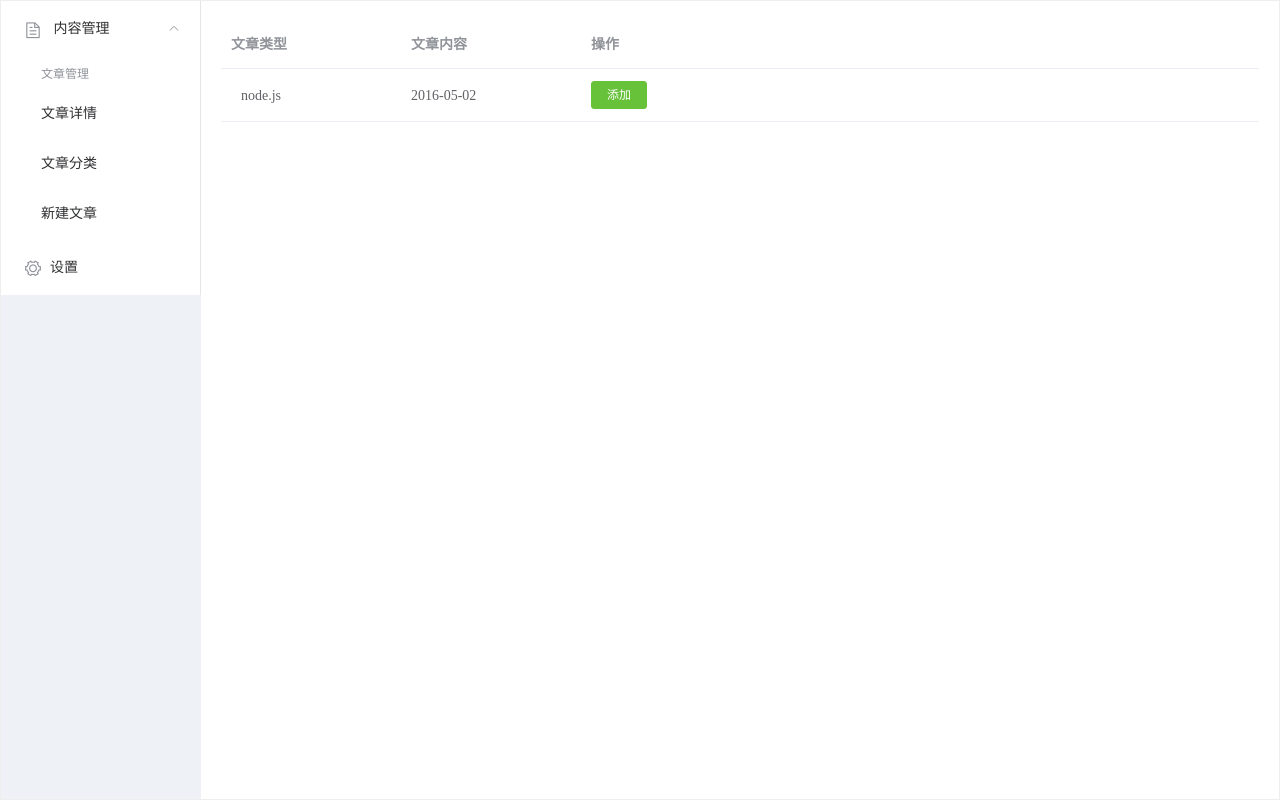
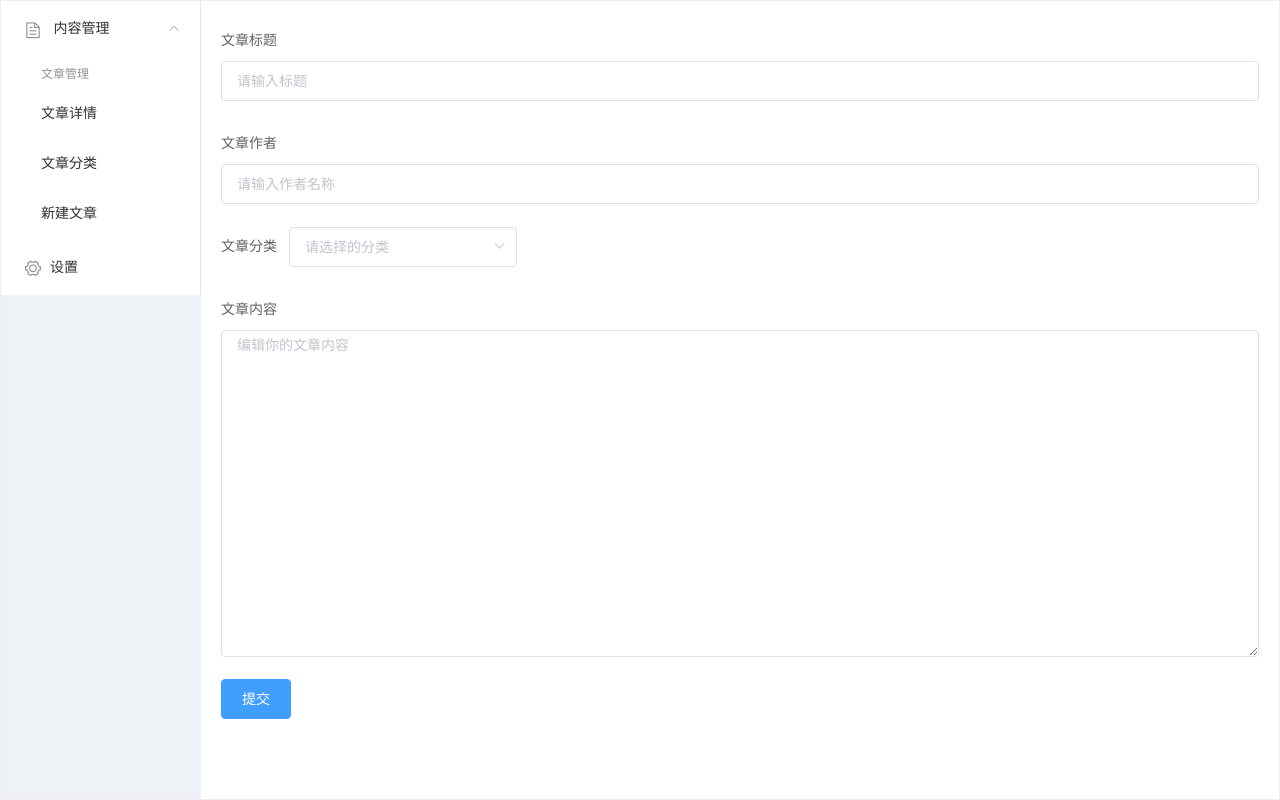
Before and after one commit to ZhengMaster2020/mongodb, a Vue app: page /articles/add in a window 1280 px wide. Built offline with nearby package versions, Linux system fonts and the light colour scheme.

Commit message:
update project

```diff
--- a/src/components/ArticlesAddNews.vue
+++ b/src/components/ArticlesAddNews.vue
@@ -1,31 +1,22 @@
 <template>
   <div class="articles-addnews">
-    <el-table
-    :data="tableData"
-    style="width: 100%">
-    <el-table-column
-      label="文章类型"
-      width="180">
-      <template slot-scope="scope">
-        <span style="margin-left: 10px">{{ scope.row.category }}</span>
-      </template>
-    </el-table-column>
-    <el-table-column
-      label="文章内容"
-      width="180">
-      <template slot-scope="scope">
-        <span>{{ scope.row.body }}</span>
-      </template>
-    </el-table-column>
-    <el-table-column label="操作">
-      <template slot-scope="scope">
-        <el-button
-          size="mini"
-          type="success"
-          @click="handleEdit(scope.$index, scope.row)">添加</el-button>
-      </template>
-    </el-table-column>
-  </el-table>
+    <el-form :model="newArticle">
+      <el-form-item label="文章标题">
+        <el-input v-model="newArticle.title"  placeholder="请输入标题"></el-input>
+      </el-form-item>
+      <el-form-item label="文章作者">
+        <el-input v-model="newArticle.author"  placeholder="请输入作者名称"></el-input>
+      </el-form-item>
+      <el-form-item label="文章分类">
+        <el-select v-model="newArticle.category"  placeholder="请选择的分类">
+          <el-option label="item" value="item"></el-option>
+        </el-select>
+      </el-form-item>
+      <el-form-item label="文章内容">
+        <el-input type="textarea" placeholder="编辑你的文章内容" rows="15"></el-input>
+      </el-form-item>
+    </el-form>
+    <el-button type="primary">提交</el-button>
   </div>
 </template>
 
@@ -34,25 +25,15 @@ export default {
   name: 'articles-addnews',
   data () {
     return {
-      tableData: [{
-        body: '2016-05-02',
-        category: 'node.js',
-        categories: [
-          {
-            value: '选项1',
-            label: 'Node.js'
-          }
-        ],
-        address: '上海市普陀区金沙江路 1518 弄'
-      }]
+      newArticle: {
+        title: '',
+        author: '',
+        category: ['node.js', 'java', 'javascript']
+      }
     }
   },
   methods: {
     handleEdit (index, row) {
-      console.log(index, row)
-    },
-    handleDelete (index, row) {
-      console.log(index, row)
     }
   }
 }
--- a/src/components/ArticlesDetail.vue
+++ b/src/components/ArticlesDetail.vue
@@ -1,6 +1,6 @@
 <template>
   <div class="articles-name">
-    <el-table :data="data">
+    <el-table :data="articles">
       <el-table-column prop="date" label="发布日期" width="140"></el-table-column>
       <el-table-column prop="title" label="文章标题" width="120"></el-table-column>
       <el-table-column prop="categories" label="文章分类" width="100"></el-table-column>
@@ -13,7 +13,7 @@
         label="操作"
         width="100">
       <template slot-scope="scope">
-        <el-button @click="handleClick(scope.row)" type="success" size="small">编辑</el-button>
+        <el-button @click="gotoEdit(scope.row)" type="success" size="small">编辑</el-button>
       </template>
     </el-table-column>
     </el-table>
@@ -25,18 +25,23 @@ export default {
   name: 'articles-detail',
   data () {
     return {
-      data: [
-        {
-          date: '2019-8-9',
-          title: 'zhangsan',
-          categories: 'Node.js',
-          author: '张三',
-          readCount: '12',
-          collectCount: '20',
-          body: 'body'
-        }
-      ]
+      articles: []
     }
+  },
+  methods: {
+    fetchDate () {
+      this.$http.get('articles').then(res => {
+        // console.log(res.data)
+        this.articles = res.data
+      })
+    },
+    gotoEdit (row) {
+      // console.log(row)
+      this.$router.push('/articles/edit')
+    }
+  },
+  created () {
+    this.fetchDate()
   }
 }
 </script>
--- /dev/null
+++ b/src/components/ArticlesEdit.vue
@@ -0,0 +1,38 @@
+<template>
+  <div class="articles-addnews">
+    <el-table :data="editArticle" style="width: 100%">
+      <el-table-column label="文章类型" width="100">
+        <template slot-scope="scope">
+          <span style="margin-left: 10px">{{ scope.row.category }}</span>
+        </template>
+      </el-table-column>
+      <el-table-column prop="title" label="文章标题" width="120"></el-table-column>
+      <el-table-column prop="author" label="文章作者" width="100  "></el-table-column>
+      <el-table-column label="文章内容" width="180">
+        <template slot-scope="scope">
+          <span>{{ scope.row.body }}</span>
+        </template>
+      </el-table-column>
+      <el-table-column label="操作">
+        <template slot-scope="scope">
+          <el-button size="mini" type="success" @click="handleEdit(scope.$index, scope.row)">添加</el-button>
+        </template>
+      </el-table-column>
+    </el-table>
+  </div>
+</template>
+
+<script>
+export default {
+  name: 'articles-edit',
+  data () {
+    return {
+      editArticle: []
+    }
+  },
+  methods: {
+    handleEdit (index, row) {
+    }
+  }
+}
+</script>
--- a/src/main.js
+++ b/src/main.js
@@ -3,8 +3,13 @@ import App from './App.vue'
 import router from './router'
 import store from './store'
 import './plugins/element.js'
+import axios from 'axios'
 
 Vue.config.productionTip = false
+
+Vue.prototype.$http = axios.create({
+  baseURL: 'http://localhost:5000/api'
+})
 
 new Vue({
   router,
--- a/src/router.js
+++ b/src/router.js
@@ -28,6 +28,11 @@ export default new Router({
           path: '/articles/add',
           name: 'articlesAddNews',
           component: () => import(/* webpackChunkName: "articlesAddNews" */ './components/ArticlesAddNews.vue')
+        },
+        {
+          path: '/articles/edit',
+          name: 'articlesEdit',
+          component: () => import(/* webpackChunkName: "articlesEdit" */ './components/ArticlesEdit.vue')
         }
       ]
     },
```
Also changed, not shown: 2 other files (tests, documents, lock files or other folders).
